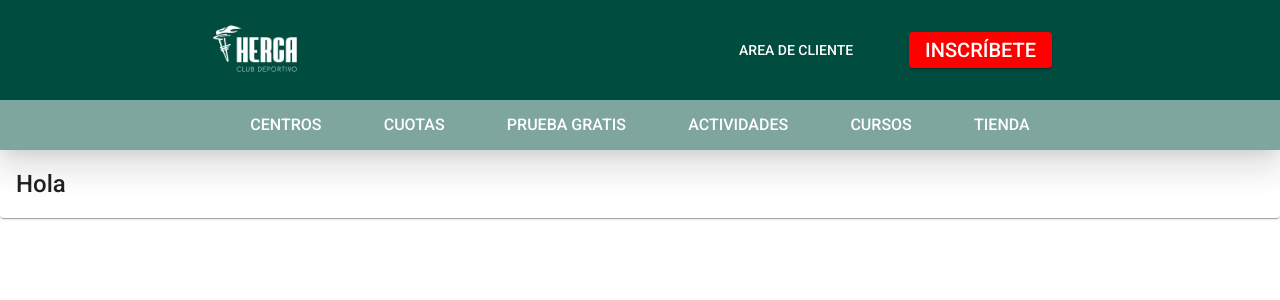
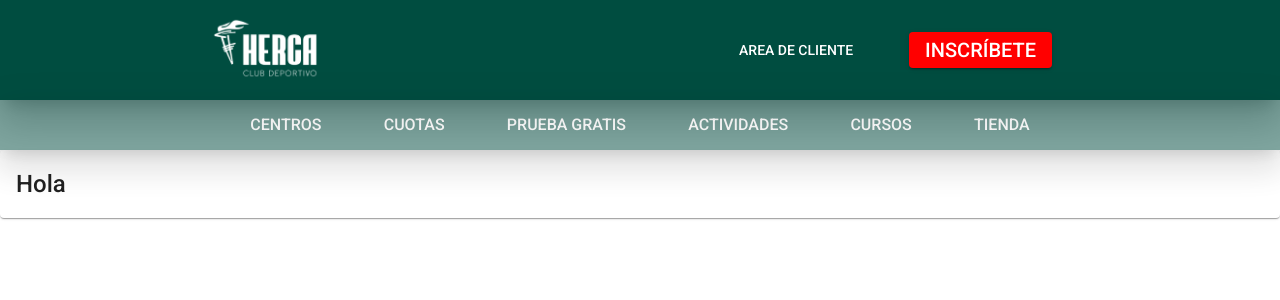
Before and after one commit to vicmarp2/mean-stack-gym, an Angular app: page / in a window 1280 px wide. Shown: the top 300 px of the page. Built offline with nearby package versions, Linux system fonts and the light colour scheme.

Commit message:
Header small fixes

```diff
--- a/src/app/core/header/header.component.css
+++ b/src/app/core/header/header.component.css
@@ -8,7 +8,7 @@ mat-toolbar.secondary-header {
   min-height: 50px;
   height: 50px;
   position: fixed;
-  z-index: 100;
+  z-index: 200;
   top: 100px;
   /* background-color: rgba( 255, 255, 255, 0.5 ); */
   opacity: 0.5;
@@ -26,7 +26,7 @@ a {
 }
 
 .spacer {
-  flex: auto;
+  flex: 1 1 auto;
 }
 
 mat-toolbar.main-header ul {
@@ -37,7 +37,7 @@ mat-toolbar.main-header ul {
 }
 
 mat-toolbar.main-header li {
-  padding: 20px
+  padding: 20px;
 }
 
 mat-toolbar.secondary-header ul {
@@ -54,7 +54,8 @@ mat-toolbar.secondary-header li {
   height: 100%;
   display: flex;
   align-items: center;
-  padding: 0 20px
+  padding: 0 20px;
+  cursor: pointer;
 }
 mat-toolbar.secondary-header a {
   font-size: 16px;
--- a/src/app/core/header/header.component.html
+++ b/src/app/core/header/header.component.html
@@ -1,7 +1,9 @@
 <div class="dark-theme">
-  <mat-toolbar class="main-header" color="primary">
+  <mat-toolbar class="main-header  mat-elevation-z24" color="primary">
     <mat-toolbar-row>
-      <a routerLink="/"><img style="width: 20%" src="../../../assets/logo/cropped-logo-herca-blanco_fondoblanco_recortado_transparente.png"></a>
+      <a routerLink="/" style="width: 14%; min-width: 14%;"><img style="width: 100%;"
+        src="../../../assets/logo/cropped-logo-herca-blanco_fondoblanco_recortado_transparente.png"/>
+      </a>
       <span class="spacer"></span>
       <ul>
         <li>
```
